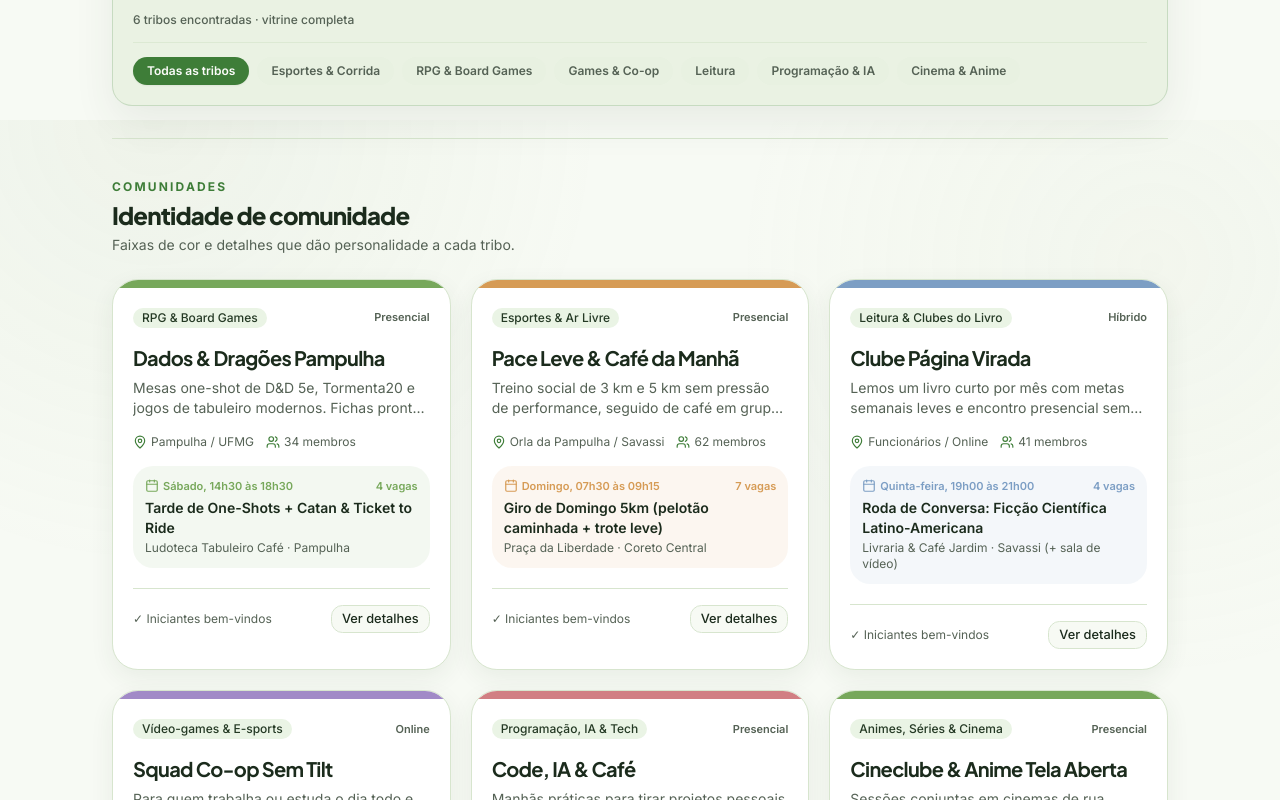
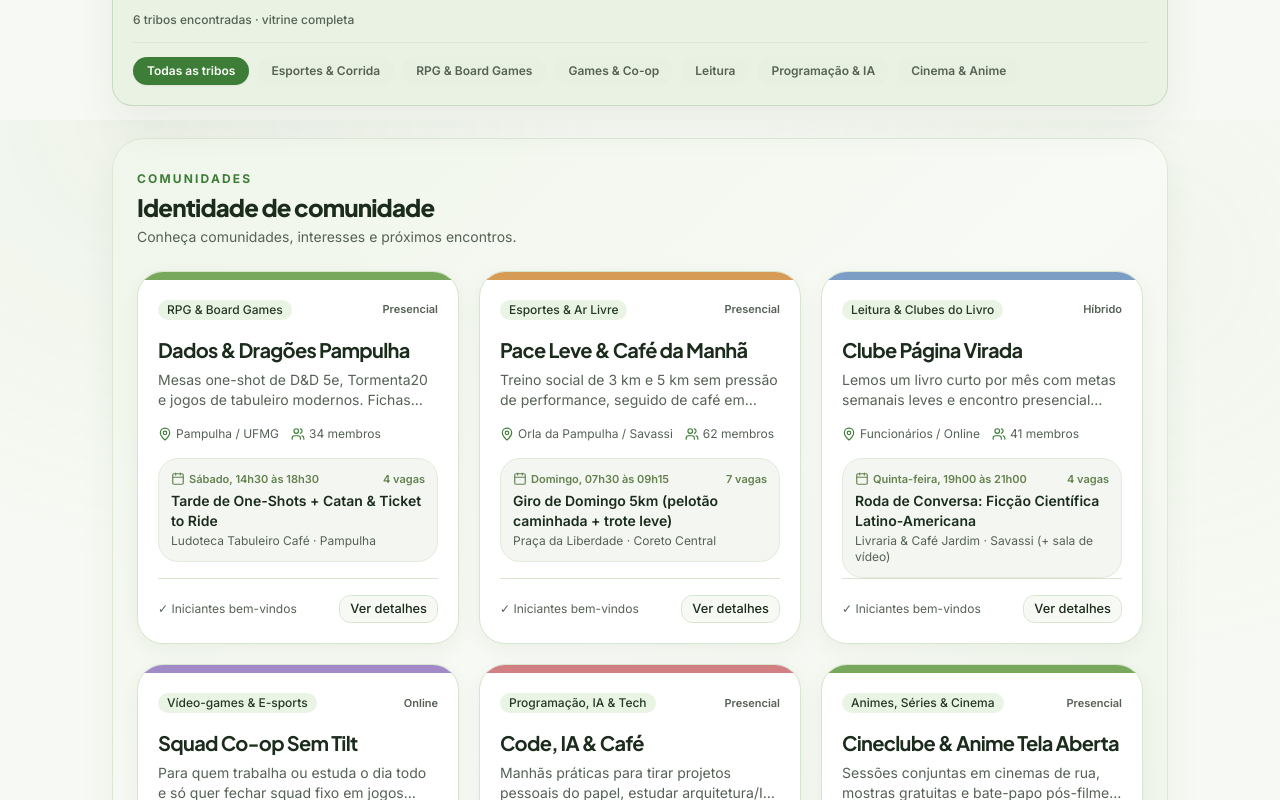
Before and after one commit to ArthurG12/Tribes, a Next.js app: page /explorar in a window 1280 px wide. Shown: the part 680-1480 px from the top of the page. Built offline with nearby package versions, Linux system fonts and the light colour scheme.

Commit message:
Unify tribe cards and add explorer section background

```diff
--- a/src/components/tribes/tribe-explorer.tsx
+++ b/src/components/tribes/tribe-explorer.tsx
@@ -182,11 +182,11 @@ export function TribeExplorer({
 
         {filteredTribes.length > 0 && (
           <div className="mt-8">
-            <section className="border-t border-border pt-10">
+            <section className="rounded-3xl border border-[#dce8d4] bg-gradient-to-br from-[#f0f6eb] via-[#f8faf5] to-[#edf4e8] px-4 py-7 shadow-[0_12px_36px_rgba(45,75,40,0.055)] sm:px-6 sm:py-8">
               <div className="mb-6">
                 <p className="text-xs font-bold uppercase tracking-[0.18em] text-primary">Comunidades</p>
                 <h3 className="mt-1 font-heading text-2xl font-extrabold text-foreground">Identidade de comunidade</h3>
-                <p className="mt-1 text-sm text-muted-foreground">Faixas de cor e detalhes que dão personalidade a cada tribo.</p>
+                <p className="mt-1 text-sm text-muted-foreground">Conheça comunidades, interesses e próximos encontros.</p>
               </div>
               <div className="grid gap-5 sm:grid-cols-2 lg:grid-cols-3">
                 {filteredTribes.map((tribe, index) => {
@@ -194,7 +194,7 @@ export function TribeExplorer({
                   const accent = accents[index % accents.length];
                   const spotsLeft = tribe.nextEvent.maxSpots - tribe.nextEvent.confirmedCount;
                   return (
-                    <article key={"identity-" + tribe.id} className="group flex flex-col overflow-hidden rounded-2xl border border-[#d7e5ce] bg-white shadow-[0_8px_24px_rgba(45,75,40,0.07)] transition-all duration-200 hover:-translate-y-1 hover:border-primary/40 hover:shadow-[0_14px_32px_rgba(45,75,40,0.12)]">
+                    <article key={"identity-" + tribe.id} className="group flex h-full flex-col overflow-hidden rounded-2xl border border-[#d7e5ce] bg-white shadow-[0_6px_20px_rgba(45,75,40,0.055)] transition-all duration-200 hover:-translate-y-1 hover:border-primary/40 hover:shadow-[0_14px_32px_rgba(45,75,40,0.11)]">
                       <div className="h-2" style={{ backgroundColor: accent }} />
                       <div className="flex flex-1 flex-col p-5">
                         <div className="flex items-center justify-between gap-2"><Badge variant="secondary">{tribe.categoryLabel}</Badge><span className="text-[11px] font-semibold text-muted-foreground">{tribe.format}</span></div>
@@ -204,11 +204,11 @@ export function TribeExplorer({
                           <span className="inline-flex items-center gap-1"><MapPin className="size-3.5 text-primary" />{tribe.neighborhood}</span>
                           <span className="inline-flex items-center gap-1"><Users className="size-3.5 text-primary" />{tribe.membersCount} membros</span>
                         </div>
-                        <div className="mt-4 rounded-xl p-3" style={{ backgroundColor: accent + "16" }}>
-                          <div className="flex items-center justify-between gap-2 text-[11px] font-semibold" style={{ color: accent }}><span className="inline-flex items-center gap-1"><Calendar className="size-3.5" />{tribe.nextEvent.dateLabel}</span><span>{spotsLeft} vagas</span></div>
+                        <div className="mt-4 rounded-xl border border-[#e2eadc] bg-[#f4f7f1] p-3">
+                          <div className="flex items-center justify-between gap-2 text-[11px] font-semibold text-[#64814f]"><span className="inline-flex items-center gap-1"><Calendar className="size-3.5" />{tribe.nextEvent.dateLabel}</span><span>{spotsLeft} vagas</span></div>
                           <p className="mt-1 text-sm font-semibold text-foreground">{tribe.nextEvent.title}</p><p className="mt-0.5 text-xs text-muted-foreground">{tribe.nextEvent.locationLabel}</p>
                         </div>
-                        <div className="mt-5 flex items-center justify-between gap-2 border-t border-border pt-4"><span className="text-xs text-muted-foreground">{tribe.beginnerFriendly ? "✓ Iniciantes bem-vindos" : tribe.weeklyFrequency}</span><Button size="sm" variant="outline" onClick={() => handleOpenTribe(tribe)}>Ver detalhes</Button></div>
+                        <div className="mt-auto flex items-center justify-between gap-2 border-t border-border pt-4"><span className="text-xs text-muted-foreground">{tribe.beginnerFriendly ? "✓ Iniciantes bem-vindos" : tribe.weeklyFrequency}</span><Button size="sm" variant="outline" onClick={() => handleOpenTribe(tribe)}>Ver detalhes</Button></div>
                       </div>
                     </article>
                   );
```
